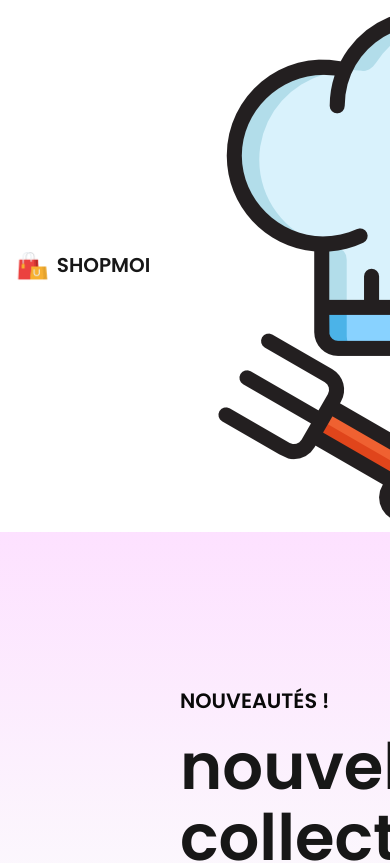
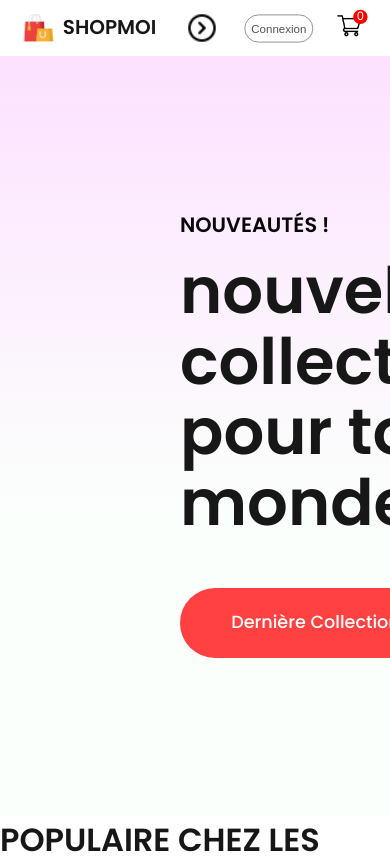
Before and after one commit to jujudev7/E-commerce, a React (Create React App) app in the folder frontend/: page / in a window 390 px wide. Shown: the top 863 px of the page. Built offline with nearby package versions, Linux system fonts and the light colour scheme.

Commit message:
nav_dropdown modified

```diff
--- a/frontend/src/Components/Navbar/Navbar.css
+++ b/frontend/src/Components/Navbar/Navbar.css
@@ -128,9 +128,9 @@
   }
 
   .nav-login-cart button {
-    width: 80px;
+    width: 86px;
     height: 35px;
-    font-size: 1rem;
+    font-size: 0.9rem;
   }
 
   .nav-login-cart img {
@@ -175,7 +175,7 @@
 
 @media (max-width: 500px) {
   .navbar {
-    width: 8px 0px;
+    padding: 8px 0px;
     gap: 0;
   }
   .nav-logo {
--- a/frontend/src/Components/Navbar/Navbar.jsx
+++ b/frontend/src/Components/Navbar/Navbar.jsx
@@ -23,7 +23,12 @@ const Navbar = () => {
         <img src={logo} alt="" />
         <p>SHOPMOI</p>
       </div>
-      <img onClick={dropdown_toggle} src={nav_dropdown} alt="" />
+      <img
+        className="nav-dropdown"
+        onClick={dropdown_toggle}
+        src={nav_dropdown}
+        alt=""
+      />
       <ul ref={menuRef} className="nav-menu">
         <li
           onClick={() => {
```
Also changed, not shown: frontend/src/Components/Assets/nav_dropdown.png.
